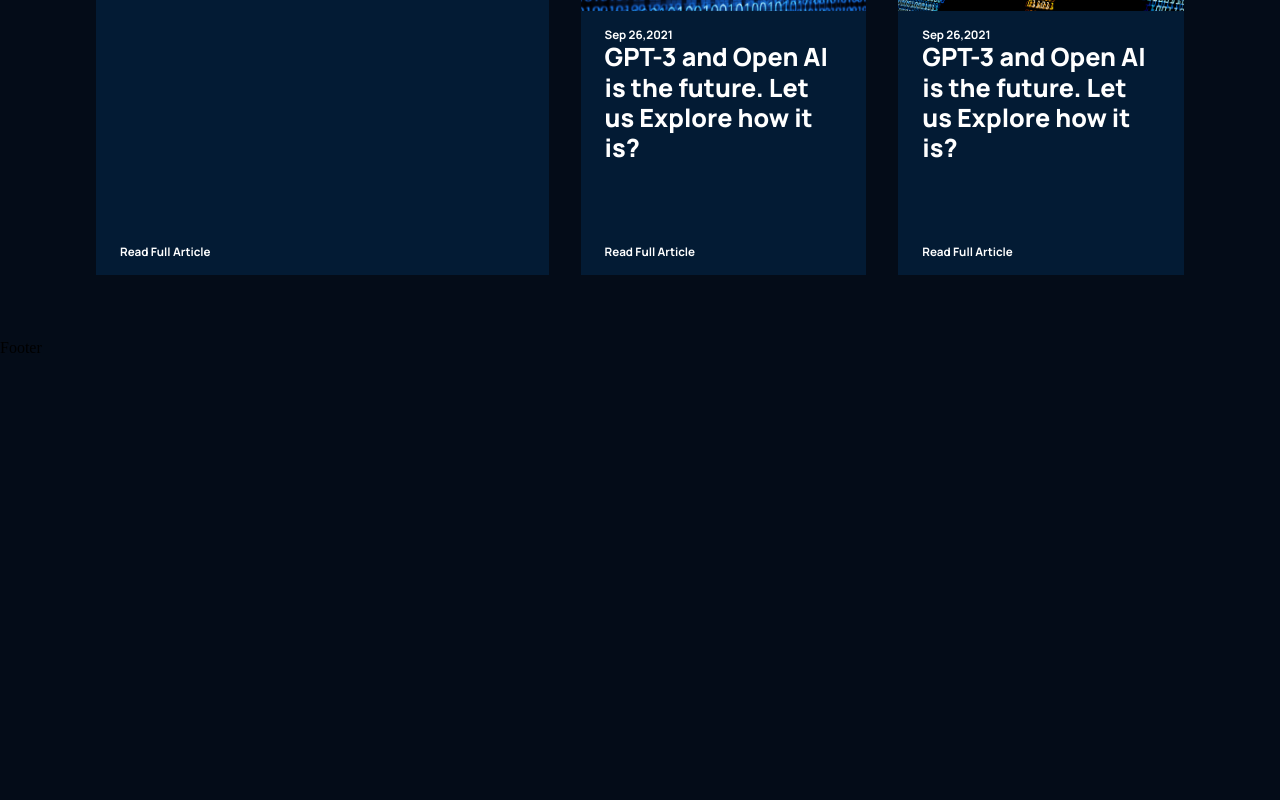
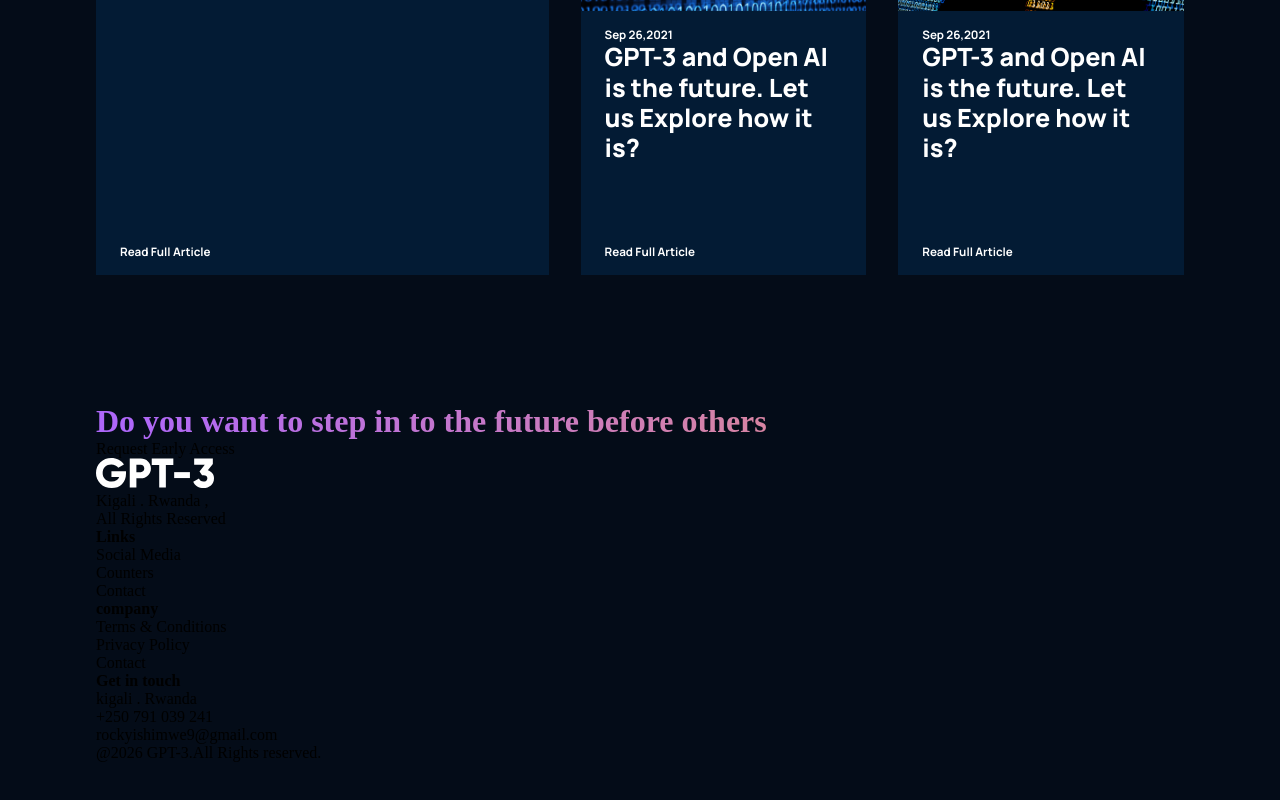
Before and after one commit to rockyishimwe/gpt3, a React (Create React App) app: page / in a window 1280 px wide. Shown: the part 3496-4296 px from the top of the page. Before the commit the page ends 3853 px from the top, so only its background shows below. Built offline with nearby package versions, Linux system fonts and the light colour scheme.

Commit message:
added a footer'

```diff
--- a/src/containers/footer/Footer.jsx
+++ b/src/containers/footer/Footer.jsx
@@ -1,10 +1,44 @@
-import React from 'react'
+import React from 'react';
+import gpt3Logo from '../../assets/logo.svg';
 import './footer.css';
 
-const Footer = () => {
-  return (
-    <div>Footer</div>
-  )
-}
-
-export default Footer
+const Footer = () =>(
+  <div className='gpt3__footer section__padding'>
+    <div className='gpt3__footer-heading'>
+      <h1 className='gradient__text'>
+        Do you want to step in to the future before others
+      </h1>
+    </div>
+    <div className='gpt3__footer-btn'>
+      <p>Request Early Access</p>
+    </div>
+    <div className='gpt3__footer-links'>
+      <div className='gpt3__footer-links_log'>
+        <img src={gpt3Logo} alt="gpt3_log" />
+        <p>Kigali . Rwanda ,<br />All Rights Reserved</p>
+      </div>
+      <div className='gpt3__footer-links'>
+        <h4>Links</h4>
+        <p>Social Media</p>
+        <p>Counters</p>
+        <p>Contact</p>
+      </div>
+      <div className='gpt3__footer-links_div'>
+        <h4>company</h4>
+        <p>Terms & Conditions</p>
+        <p>Privacy Policy</p>
+        <p>Contact</p>
+      </div>
+      <div className='gpt3__footer-links_div'>
+        <h4>Get in touch</h4>
+        <p> kigali . Rwanda</p>
+        <p>+250 791 039 241</p>
+        <p>rockyishimwe9@gmail.com</p>
+      </div>
+    </div>
+    <div className='gpt3__footer-copyright'>
+      <p>@2026 GPT-3.All Rights reserved.</p>
+    </div>
+  </div>
+);
+export default Footer;
```
